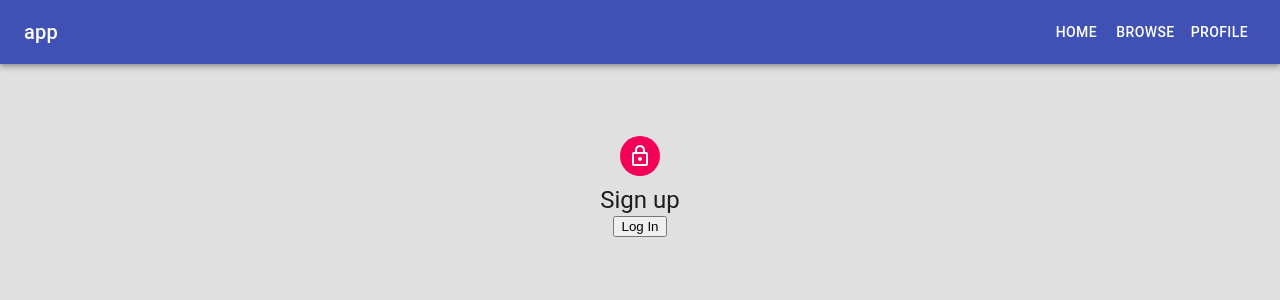
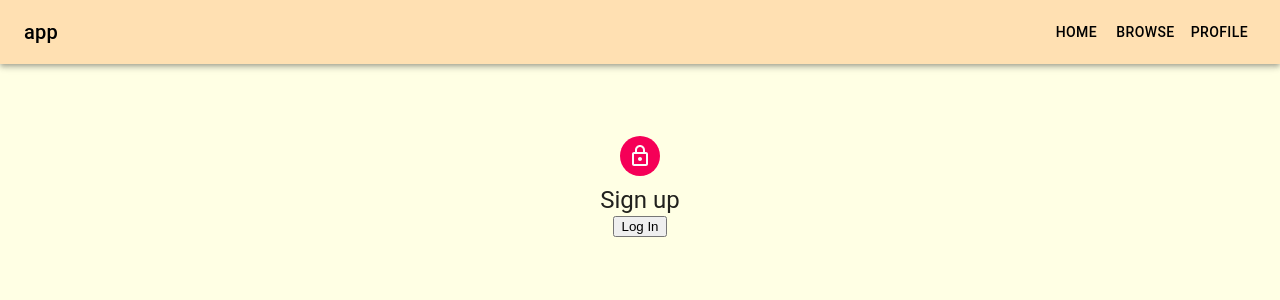
Before and after one commit to IvanFeng1/show-tracker, a React (Create React App) app in the folder client/: page / in a window 1280 px wide. Shown: the top 300 px of the page. Built offline with nearby package versions, Linux system fonts and the light colour scheme; no server answers.

Commit message:
Adding colours to the page

```diff
--- a/client/src/App.js
+++ b/client/src/App.js
@@ -12,7 +12,7 @@ function App() {
     <Router>
       <div
         className="App"
-        style={{ height: '100vh', backgroundColor: '#e0e0e0' }}
+        style={{ height: '100vh', backgroundColor: '#ffffe4' }}
       >
         <Header />
         <Switch>
--- a/client/src/components/Header.js
+++ b/client/src/components/Header.js
@@ -7,19 +7,21 @@ import Button from '@material-ui/core/Button';
 import IconButton from '@material-ui/core/IconButton';
 import MenuIcon from '@material-ui/icons/Menu';
 import { Link, NavLink } from 'react-router-dom';
+import { createTheme, ThemeProvider } from '@material-ui/core/styles';
 
 const useStyles = makeStyles((theme) => ({
   root: {
     flexGrow: 1,
   },
-  menuButton: {
-    marginRight: theme.spacing(2),
+  bar: {
+    backgroundColor: '#ffe0b2',
   },
   title: {
     flexGrow: 1,
+    color: '#000000',
   },
   link: {
-    color: '#FFF',
+    color: '#000000',
     textDecoration: 'none',
   },
 }));
@@ -29,7 +31,7 @@ export default function ButtonAppBar() {
 
   return (
     <div className={classes.root}>
-      <AppBar position="static">
+      <AppBar position="static" className={classes.bar}>
         <Toolbar>
           <Typography variant="h6" className={classes.title}>
             app
@@ -37,17 +39,17 @@ export default function ButtonAppBar() {
           <Button>
             <Link className={classes.link} to="/">
               Home
-            </Link>{' '}
+            </Link>
           </Button>
           <Button>
             <Link className={classes.link} to="/browse">
               browse
-            </Link>{' '}
+            </Link>
           </Button>
           <Button>
             <Link className={classes.link} to="/profile">
               profile
-            </Link>{' '}
+            </Link>
           </Button>
         </Toolbar>
       </AppBar>
--- a/client/src/components/ShowBlock.js
+++ b/client/src/components/ShowBlock.js
@@ -1,5 +1,5 @@
 import React, { Fragment, useState } from 'react';
-import { makeStyles } from '@material-ui/core/styles';
+import { makeStyles } from '@material-ui/styles';
 import Card from '@material-ui/core/Card';
 import CardActionArea from '@material-ui/core/CardActionArea';
 import CardActions from '@material-ui/core/CardActions';
@@ -49,6 +49,7 @@ const ShowBlock = ({ data, mode, hasRemoved, setHasRemoved }) => {
     root: {
       width: 200,
       height: 380,
+      backgroundColor: '#fafafa',
     },
     media: {
       width: 200,
--- a/client/src/pages/Browse.js
+++ b/client/src/pages/Browse.js
@@ -34,11 +34,11 @@ import { MediaSeason } from '../components/Enums.js';
 // styling
 const useStyles = makeStyles((theme) => ({
   formControl: {
-    margin: theme.spacing(1),
+    margin: 1,
     minWidth: 120,
   },
-  selectEmpty: {
-    marginTop: theme.spacing(2),
+  filters: {
+    marginTop: 20,
   },
   gridContainer: {
     flexGrow: 0,
@@ -130,10 +130,16 @@ const Browse = () => {
     }
   }, [t_data]);
   return (
-    <div>
+    <div style={{ backgroundColor: '#ffffe4' }}>
       <Container>
         <Grid>
-          <Grid container spacing={1} direction="row" alignItems="center">
+          <Grid
+            container
+            spacing={1}
+            direction="row"
+            alignItems="center"
+            className={classes.filters}
+          >
             <Grid item>
               <Typography>Search</Typography>
               <TextField
```
